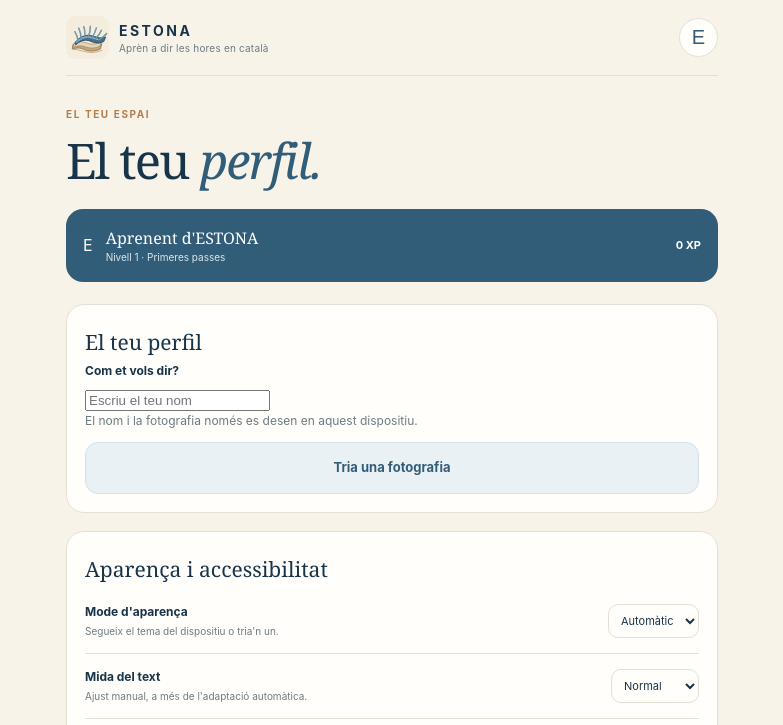
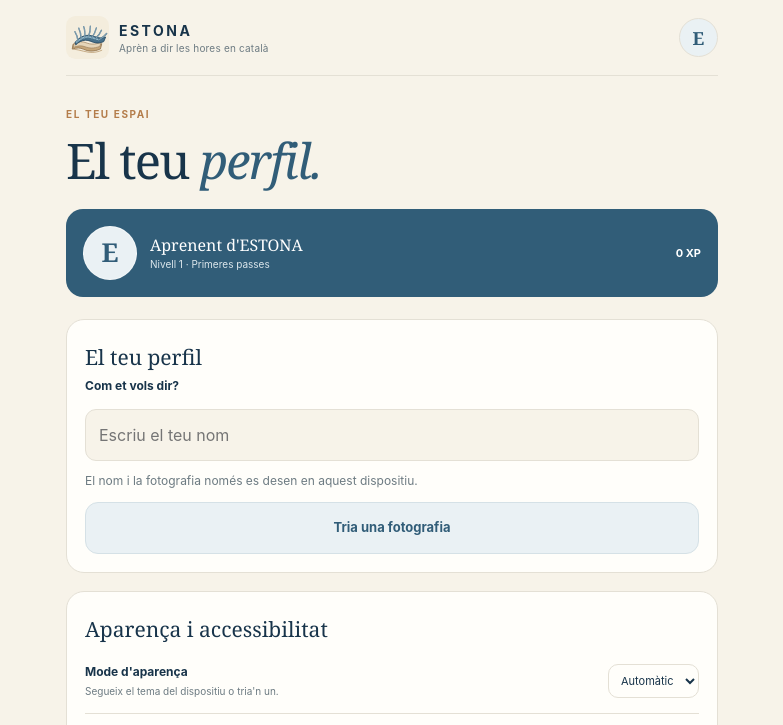
Before and after one commit to miriamestremforcadell/estona-cat, a plain HTML site: page index.html in a window 1280 px wide. Both pictures are taken after a click on the button "Obre el perfil". Shown: the top 725 px of the page, without its empty margins (248-1031 px from the left). Drawn offline with Linux system fonts and the light colour scheme.

Commit message:
Dissenya avatar i camps del perfil

```diff
--- a/styles.css
+++ b/styles.css
@@ -199,3 +199,13 @@ body.reduce-motion *,body.reduce-motion *:before,body.reduce-motion *:after { an
 .match-correct .match-option{border-color:#26845b;background:rgba(38,132,91,.09)}
 .match-incorrect .match-option{border-color:#bd5555;background:rgba(189,85,85,.08)}
 @media(max-width:520px){.matching-grid{gap:8px}.match-row{gap:3px}.match-option{padding:8px 5px;font-size:.88rem}.match-move{min-width:29px}}
+
+/* Perfil personal: nom i avatar local */
+.profile-avatar{width:54px;height:54px;flex:none;border-radius:50%;display:grid;place-items:center;overflow:hidden;background-color:var(--paper-blue);background-size:cover;background-position:center;color:var(--blue);font-family:Georgia,serif;font-size:26px;font-weight:600;border:1px solid rgba(255,255,255,.45)}
+.quick-avatar{width:39px;height:39px;font-size:18px;padding:0;border:1px solid var(--line)}
+.profile-avatar.has-photo{color:transparent}
+.profile-identity{min-width:0;flex:1}
+.profile-identity strong{overflow-wrap:anywhere}
+.profile-name-input{width:100%;border:1px solid var(--line);border-radius:11px;background:var(--bg);color:var(--ink);padding:13px;font:inherit;font-size:16px;margin:7px 0 10px}
+.profile-photo-actions{display:grid;gap:12px;align-items:center}
+.profile-photo-actions .secondary-button{margin:0}
```
